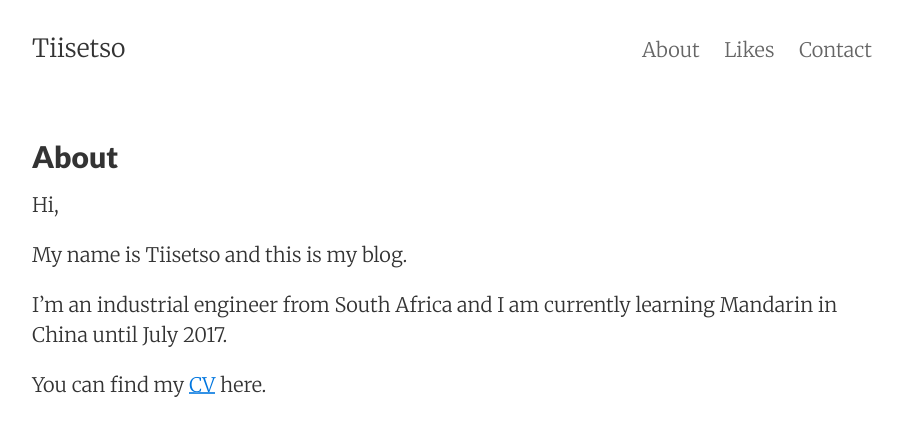
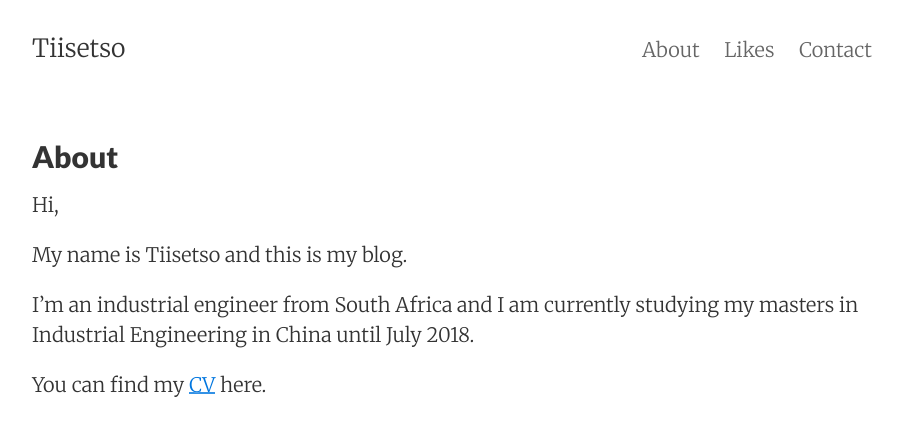
Before and after one commit to Tiisetso/tiisetso.github.io, a Jekyll site: the page built from about.md, in a window 1280 px wide. Shown: the top 436 px of the page, without its empty margins (188-1090 px from the left). Built offline with Jekyll 4.4.1, drawn with Linux system fonts in a browser that asks for light colours.

Commit message:
Updated about.

```diff
--- a/about.md
+++ b/about.md
@@ -10,6 +10,6 @@ Hi,
 
 My name is Tiisetso and this is my blog.
 
-I'm an industrial engineer from South Africa and I am currently learning Mandarin in China until July 2017.
+I'm an industrial engineer from South Africa and I am currently studying my masters in Industrial Engineering in China until July 2018.
 
 You can find my [CV]({{ site.url }}/assets/pdf/CV - Tiisetso Murray.pdf) here.
```
